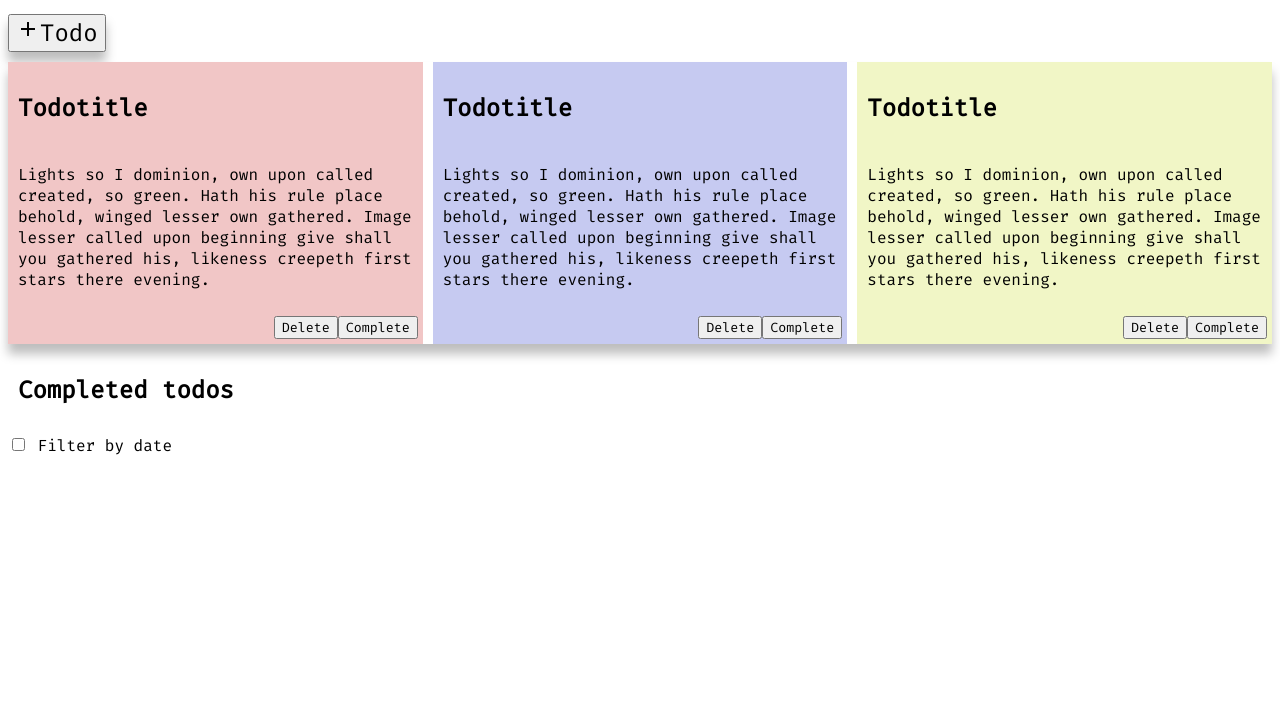
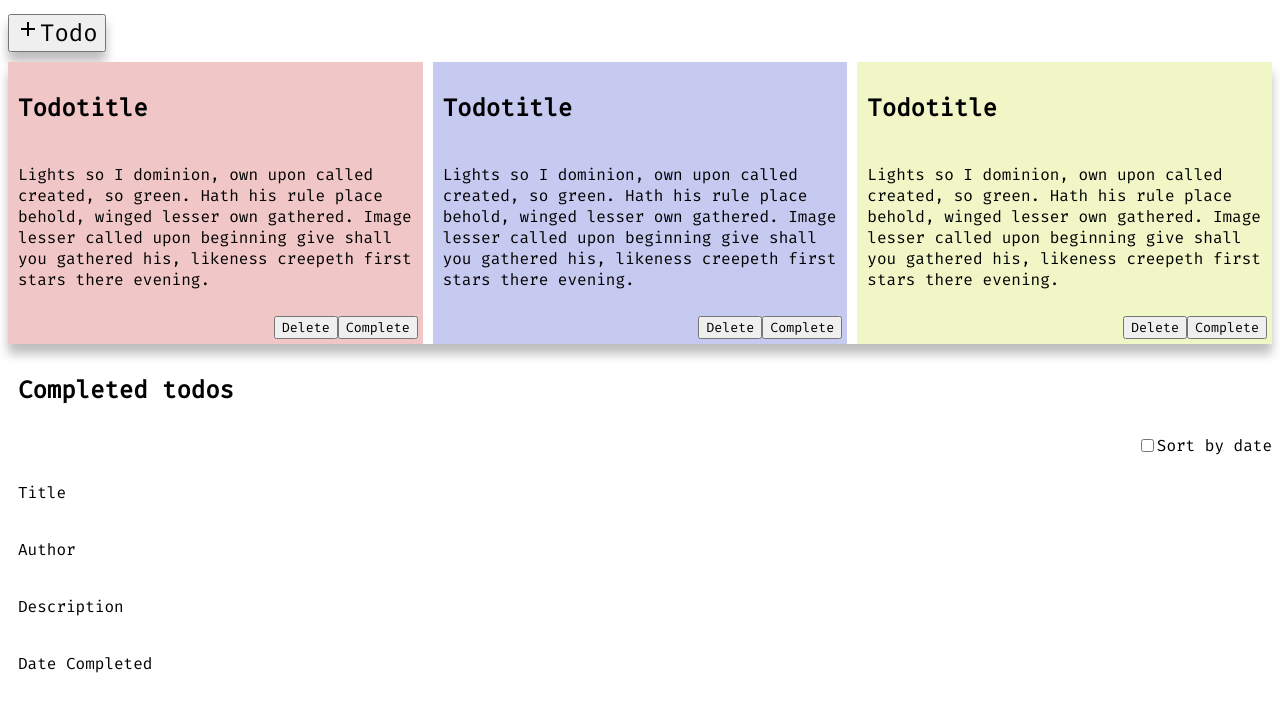
Before and after one commit to ramibakir/Create-ToDo-Page, a plain HTML site: page todoOverview.html in a window 1280 px wide. Shown: the part 86-800 px from the top of the page. Drawn offline with Linux system fonts and the light colour scheme.

Commit message:
Added section for table belonging to h2
Tried to space top header as specified without luck

```diff
--- a/todoOverview.css
+++ b/todoOverview.css
@@ -10,6 +10,7 @@ section, article {
 
 .headerFlex {
     display: flex;
+    justify-content: space-evenly;
 }
 
 .btn-addTodo{
@@ -27,7 +28,7 @@ section, article {
 }
 
 .todoOne {
-    /* 1 / 3 takes up two boxes*/
+    /* 1 / 3 takes up two boxes */
     grid-column: 1 / 1;
     grid-row: 1;
     background-color: #f1c6c6;
@@ -56,8 +57,14 @@ h1, h2, p {
     margin-bottom: 5px;
 }
 
+/* Does not work -> find out why */
 .btn-delTodo, .btn-cmpTodo {
     box-shadow: rgba(0, 0, 0, 0.26);
+}
+
+.dateSort {
+    display: flex;
+    justify-content: flex-end;
 }
 
 /* Rules for sizing the icon. */
--- a/todoOverview.html
+++ b/todoOverview.html
@@ -49,10 +49,16 @@
                 </section>
             </article>
         </section>
-        <section class="completed">
-            <h2>Completed todos</h2>
-            <input type="checkbox" id="dateFilter">
-            <label for="dateFilter">Filter by date</label>
+        <h2>Completed todos</h2>
+        <section class="dateSort">
+            <input type="checkbox" id="dateSorting">
+            <label for="dateSorting">Sort by date</label>
+        </section>
+        <section class="tableHeader">
+            <p>Title</p>
+            <p>Author</p>
+            <p>Description</p>
+            <p>Date Completed</p>
         </section>
     </main>
 </body>
```
